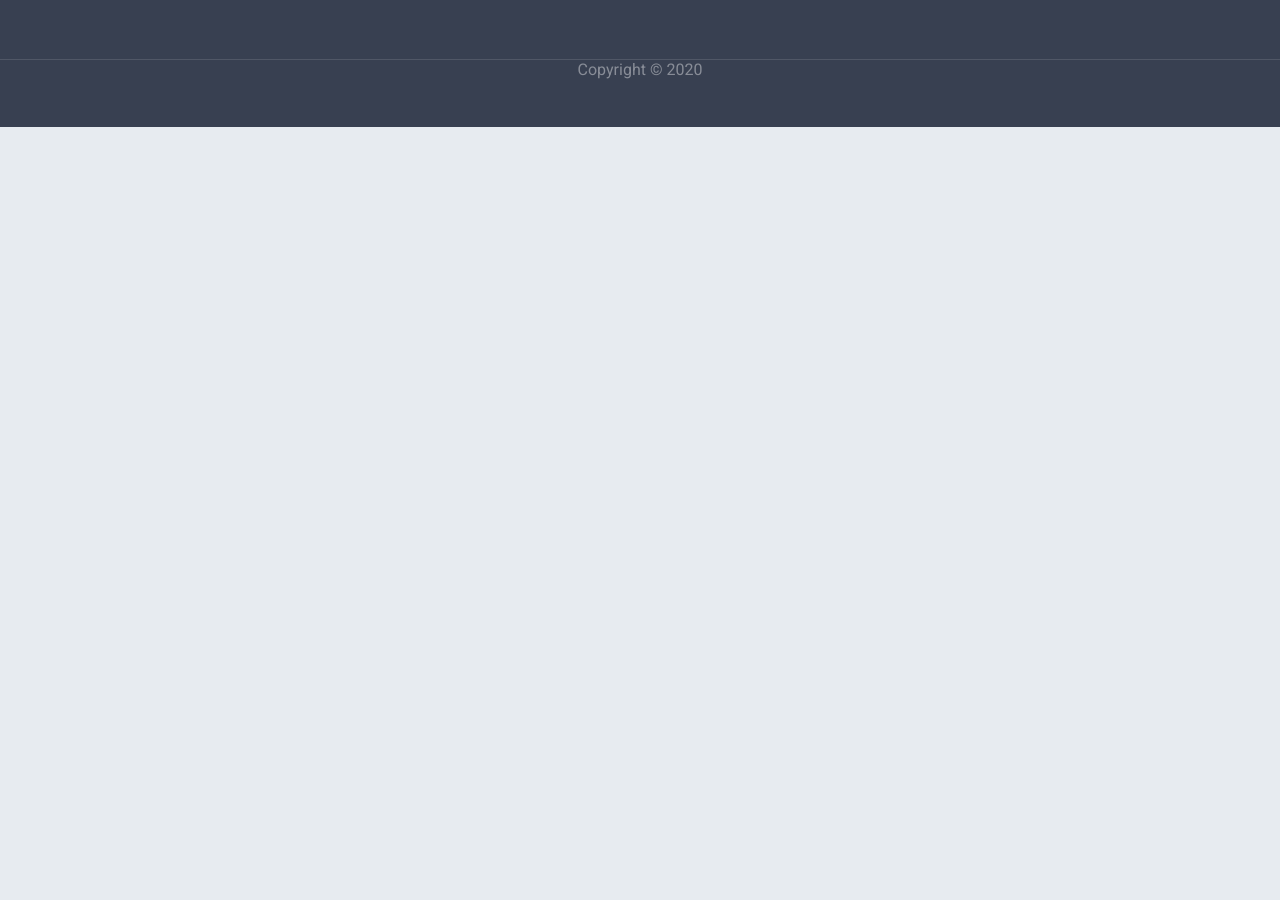
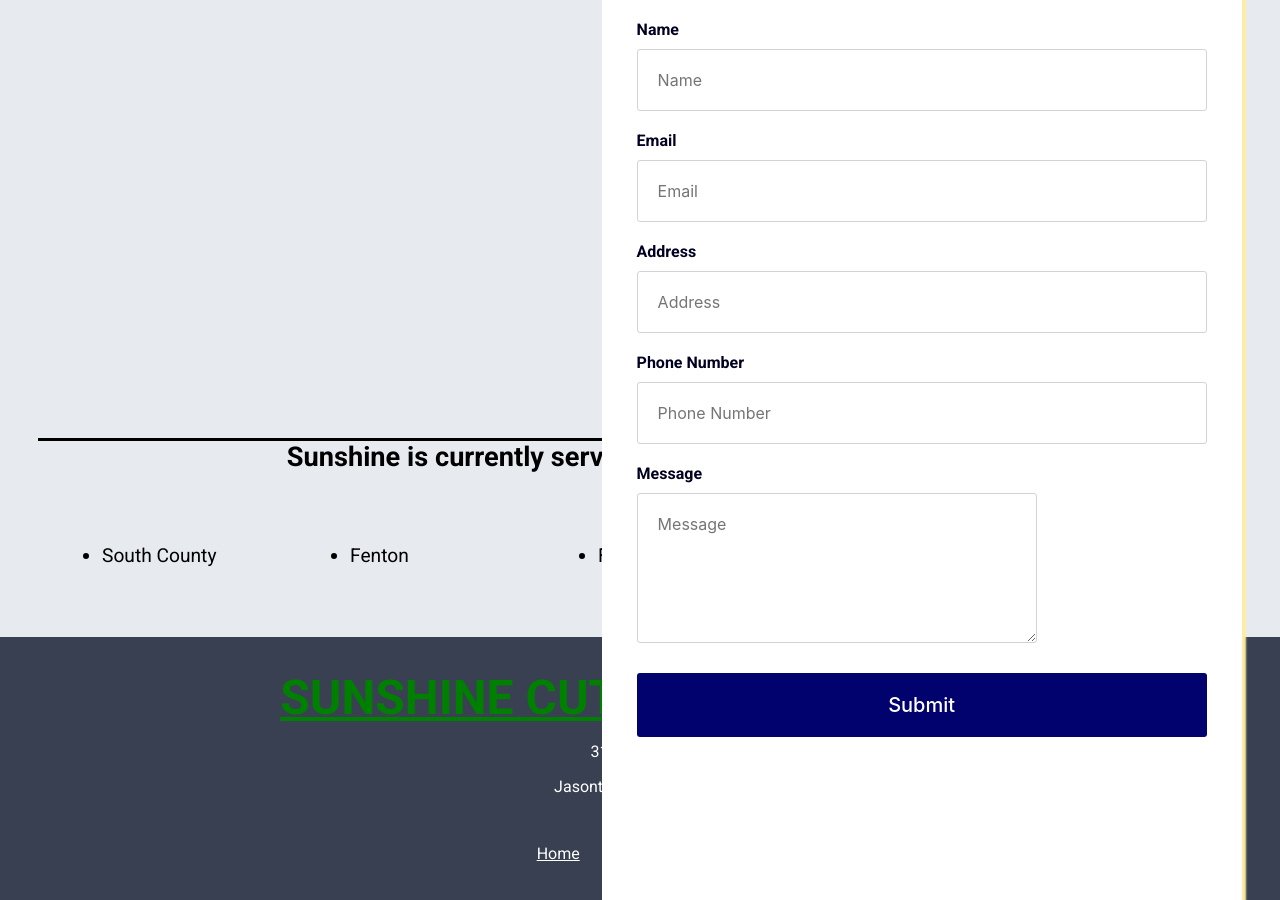
Before and after one commit to taylorljovi/Sunshine-Cuts-and-Cleaning, a React (Create React App) app in the folder scc/: page /mow in a window 1280 px wide. Shown: the part 1060-1960 px from the top of the page. Before the commit the page ends 1187 px from the top, so only its background shows below. Built offline with nearby package versions, Linux system fonts and the light colour scheme.

Commit message:
added a request quote to database

```diff
--- a/scc/package.json
+++ b/scc/package.json
@@ -6,6 +6,8 @@
     "@testing-library/jest-dom": "^4.2.4",
     "@testing-library/react": "^9.5.0",
     "@testing-library/user-event": "^7.2.1",
+    "axios": "^0.20.0",
+    "firebase": "^7.21.0",
     "react": "^16.13.1",
     "react-dom": "^16.13.1",
     "react-scripts": "3.4.3"
--- a/scc/src/components/Contact.js
+++ b/scc/src/components/Contact.js
@@ -2,6 +2,7 @@ import React, { Component } from 'react';
 import Header from "./Header";
 import Footer from './Footer';
 import Locations from './Locations';
+import Request from './Request';
 import '../css/Contact.css';
 
 class Contact extends Component {
@@ -42,6 +43,7 @@ class Contact extends Component {
               <p className="section_c">Email: jasotjovi@yahoo.com</p>
             </div>
           </div>
+          <Request />
           <Locations />
           <Footer />
         </div>
--- /dev/null
+++ b/scc/src/components/Firebase.js
@@ -0,0 +1,17 @@
+import firebase from 'firebase';
+
+var firebaseApp = firebase.initializeApp({
+     // Your web app's Firebase configuration
+    apiKey: "AIzaSyBEo_aD_shm71VlvNLWRUQqnataviyAy0U",
+    authDomain: "sunshine-cuts-and-cleani-ef924.firebaseapp.com",
+    databaseURL: "https://sunshine-cuts-and-cleani-ef924.firebaseio.com",
+    projectId: "sunshine-cuts-and-cleani-ef924",
+    storageBucket: "sunshine-cuts-and-cleani-ef924.appspot.com",
+    messagingSenderId: "524256108398",
+    appId: "1:524256108398:web:2773fb5489a904d0192b7f"
+})
+
+var db = firebaseApp.firestore();
+
+
+export{ db };
--- a/scc/src/components/Mowing.js
+++ b/scc/src/components/Mowing.js
@@ -2,7 +2,10 @@ import React, { Component } from "react";
 import Header from "./Header";
 import Locations from "./Locations";
 import Footer from "./Footer";
+import Request from "./Request";
 import "../css/Mowing.css";
+// import "../css/Contact_form.css";
+// import {db} from '../components/Firebase';
 
 class Mowing extends Component {
   render() {
@@ -18,6 +21,22 @@ class Mowing extends Component {
             </div>
           </div>
         </section>
+        <section>
+          <Request />
+        </section>
+
+        {/* <form className="form">
+                <label> Name </label>
+                <input placeholder="Name" />
+
+                <label> Email </label>
+                <input placeholder="Email" />
+
+                <label> Message </label>
+                <textarea placeholder="Message" />
+
+                <button type="submit"> Submit </button>
+              </form> */}
         <Locations />
         <Footer />
       </div>
--- /dev/null
+++ b/scc/src/components/Request.js
@@ -0,0 +1,90 @@
+import React, { useState, useEffect } from "react";
+import "../css/Contact_form.css";
+import {db} from "./Firebase";
+
+const Request = () => {
+  const [name, setName] = useState("");
+  const [email, setEmail] = useState("");
+  const [address, setAddress] = useState("");
+  const [phone, setPhone] = useState("");
+  const [message, setMessage] = useState("");
+
+  const [loader, setLoader] = useState(false);
+
+  const handleSubmit = (e) => {
+    e.preventDefault();
+    setLoader(true);
+
+    db.collection("contacts")
+      .add({
+        name: name,
+        email: email,
+        address: address,
+        phone: phone,
+        message: message,
+      })
+      .then(() => {
+        setLoader(false);
+        alert("Your message has been submitted👍");
+      })
+      .catch((error) => {
+        alert(error.message);
+        setLoader(false);
+      });
+
+    setName("");
+    setEmail("");
+    setAddress("");
+    setPhone("");
+    setMessage("");
+  };
+
+  return (
+    <div className="container">
+      <form className="form" onSubmit={handleSubmit}>
+        <h1>Request a Quote</h1>
+
+        <label>Name</label>
+        <input
+          placeholder="Name"
+          value={name}
+          onChange={(e) => setName(e.target.value)}
+        />
+
+        <label>Email</label>
+        <input
+          placeholder="Email"
+          value={email}
+          onChange={(e) => setEmail(e.target.value)}
+        />
+        <label>Address</label>
+        <input
+          placeholder="Address"
+          value={address}
+          onChange={(e) => setAddress(e.target.value)}
+        />
+        <label>Phone Number</label>
+        <input
+          placeholder="Phone Number"
+          value={phone}
+          onChange={(e) => setPhone(e.target.value)}
+        />
+        <label>Message</label>
+        <textarea
+          placeholder="Message"
+          value={message}
+          onChange={(e) => setMessage(e.target.value)}
+        ></textarea>
+
+        <button
+          type="submit"
+          style={{ background: loader ? "#ccc" : " rgb(2, 2, 110)" }}
+        >
+          Submit
+        </button>
+      </form>
+    </div>
+  );
+};
+
+export default Request;
--- /dev/null
+++ b/scc/src/css/Contact_form.css
@@ -0,0 +1,81 @@
+.container{
+  /* border-radius: 5px; */
+  /* background-color: #f2f2f2; */
+  padding: 450px;
+
+}
+.form {
+  height: 145vh;
+  display: flex;
+  flex-direction: column;
+  justify-content: center;
+  position: absolute;
+  top: 175%;
+  left: 72%;
+  transform: translate(-50%,-50%);
+  max-width: 900px;
+  width: 50%;
+  background: #fff;
+  padding: 35px;
+  border-radius: 5px;
+  box-shadow: 4px 4px 2px rgba(254,236,164,1);
+}
+
+.form > h1 {
+  margin-bottom: 30px;
+}
+
+.form > input,
+textarea {
+  padding: 20px;
+  border-radius: 3px;
+  /* box-shadow: 0px 0px 5px rgba(0, 0, 0, 0.137); */
+  margin-bottom: 20px;
+  border: 1px solid lightgray;
+  /* border: none; */
+  background: #fff;
+  font-size: 16px;
+  color: rgb(0, 0, 32);
+  outline: none;
+}
+
+.form > input:focus,
+textarea:focus {
+  border: 1px solid rgb(0, 0, 196);
+}
+
+.form > textarea {
+  height: 150px;
+  max-width: 400px;
+  min-height: 100px;
+}
+
+.form > label {
+  padding-bottom: 10px;
+  color: rgb(0, 0, 32);
+  font-weight: bold;
+}
+
+.form > button {
+  padding: 20px;
+  border: none;
+  background-color: rgb(2, 2, 110);
+  font-weight: 500;
+  font-size: 20px;
+  border-radius: 3px;
+  color: #fff;
+  cursor: pointer;
+  transition: 0.2s ease-in-out;
+  margin-top: 10px;
+}
+
+.form > button:hover {
+  background-color: rgb(0, 0, 196);
+}
+
+body,
+input,
+textarea,
+button {
+  font-family: "Inter", sans-serif;
+}
```
Also changed, not shown: 1 other file (tests, documents, lock files or other folders).
